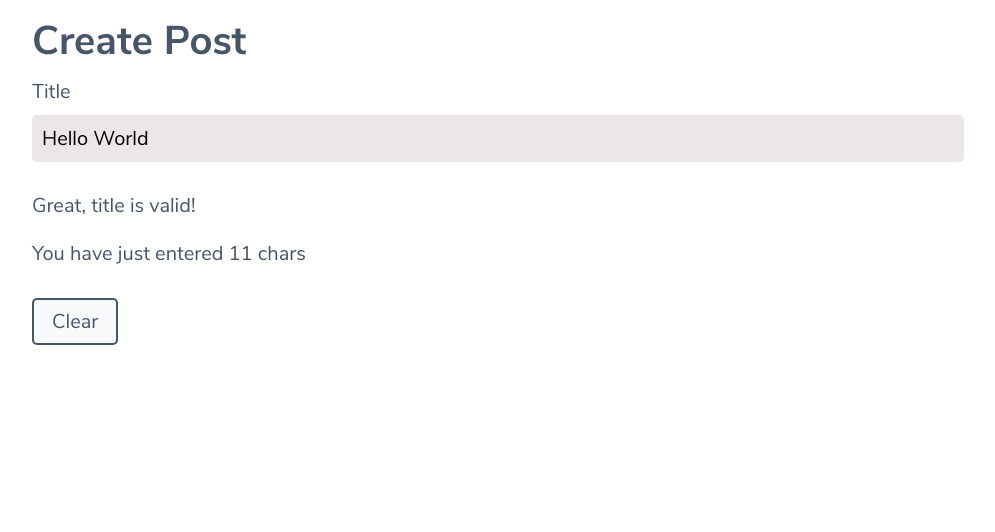
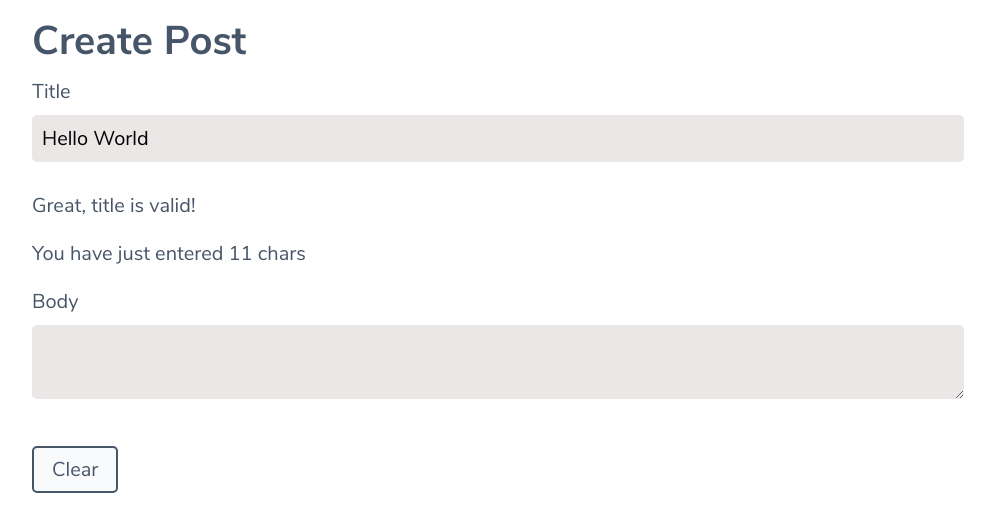
Before and after one commit to nilshartmann/react19-workshop, a React (Vite) app in the folder workspace/: page / in a window 1280 px wide. Shown: the top 532 px of the page, without its empty margins (142-1137 px from the left). Built offline with nearby package versions, Linux system fonts and the light colour scheme.

Commit message:
02: multiple states

```diff
--- a/workspace/src/App.tsx
+++ b/workspace/src/App.tsx
@@ -5,6 +5,7 @@ export default function App() {
   return (
     <>
       <PostEditorPage />
+      {/*<PostEditorPage />*/}
       <PostListPage />
     </>
   );
--- a/workspace/src/PostEditor.tsx
+++ b/workspace/src/PostEditor.tsx
@@ -15,8 +15,13 @@ export function postEditorLogger(log: string) {
 
 const HELLO_WORLD = "JO!";
 
+// const thisWillNotWork = useState("Hello World");
+
 //ECMAScript Module System (ESM)
 // DEFAULT export
+
+// "Hello World" | setTitle
+// "AB" | setBody
 export default function PostEditor() {
   // Model in React: State
 
@@ -28,22 +33,29 @@ export default function PostEditor() {
   // const titel = titleState[0];
   // const setTitel = titleState[1];
 
+  // Hook function is a function starting with "use"
+  //  Rules of hooks
+
   //    v---------------v--- Destructuring Operator in JS  (Python/C++: unpacking)
-  const [title, setTitle] = useState("Hello World");
+  const [title, setTitle] = useState("Hello World"); // 1. "Hello World" setTitle
+  const [body, setBody] = useState(""); // "A"  "Hello World"
   // Specify TypeArgument if typescript inference does not work for you:
   // const [degree, setDegress] = useState<number|null>(-7);
   // const [cities, setCities] = useState(["Hello World"]);
   // useDebounce
 
-  console.log("title", title);
+  // console.log("title", title);
+  console.log("RENDER");
 
   // const x = `Hello, ${title}` // JS Template String
   function handleClear() {
     setTitle("");
+    setBody("");
   }
 
   //
   // JSX => JavaScript XML or XML in JavaScript
+  // Virtual DOM  renders to a target platform (mainly the browser)
   return (
     <div>
       <h1>Create Post</h1>
@@ -57,6 +69,11 @@ export default function PostEditor() {
 
       <p>You have just entered {title.length} chars</p>
 
+      <label>
+        Body
+        <textarea value={body} onChange={e => setBody(e.target.value)} />
+      </label>
+
       <button onClick={handleClear}>Clear</button>
     </div>
   );
```
Also changed, not shown: workspace/excercises/02_state.md (added, +20 -0 lines).
